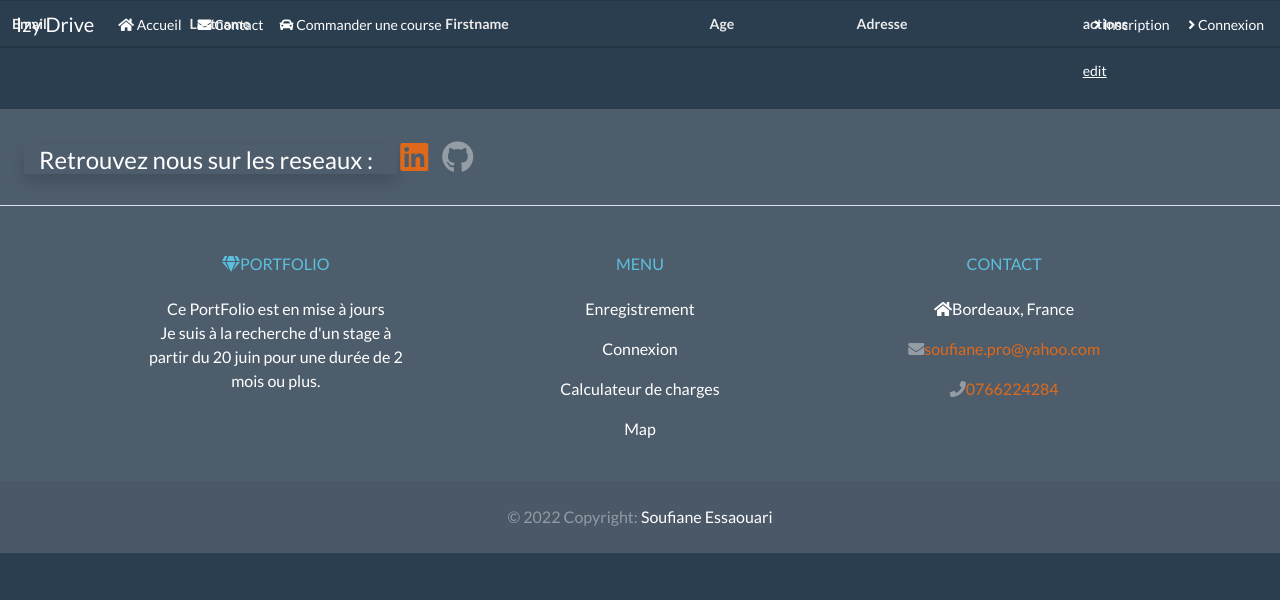
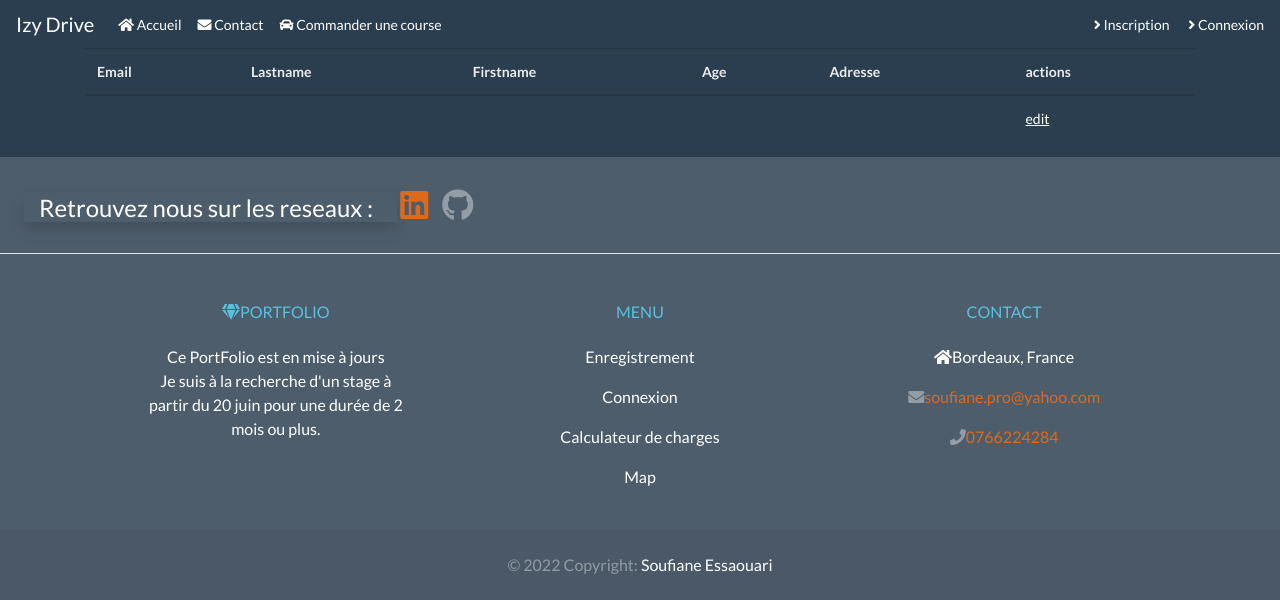
Before and after one commit to essasoufiane/Transporteur, a Symfony app: template templates/user/profil.user.html.twig in a window 1280 px wide. Shown: the top 600 px of the page. Run offline with Twig, Linux system fonts and the light colour scheme; the template is opened without the code that fills it, so the values that code supplies are empty; some libraries are stand-ins or nearby versions.

Commit message:
MAJ vue profile et order

```diff
--- a/templates/user/order.user.html.twig
+++ b/templates/user/order.user.html.twig
@@ -4,7 +4,7 @@
 
 {% block body %}
 
-    <table class="table">
+    <table class="table mt-5">
         <thead>
             <tr>
                 <th>Identifiants </th>
--- a/templates/user/profil.user.html.twig
+++ b/templates/user/profil.user.html.twig
@@ -3,8 +3,8 @@
 {% block title %}User index{% endblock %}
 
 {% block body %}
-
-    <table class="table">
+<div class="container">
+    <table class="table mt-5">
         <thead>
             <tr>
                 {# <th>Id</th> #}
@@ -35,5 +35,6 @@
 
         </tbody>
     </table>
+</div>
 
 {% endblock %}
```
